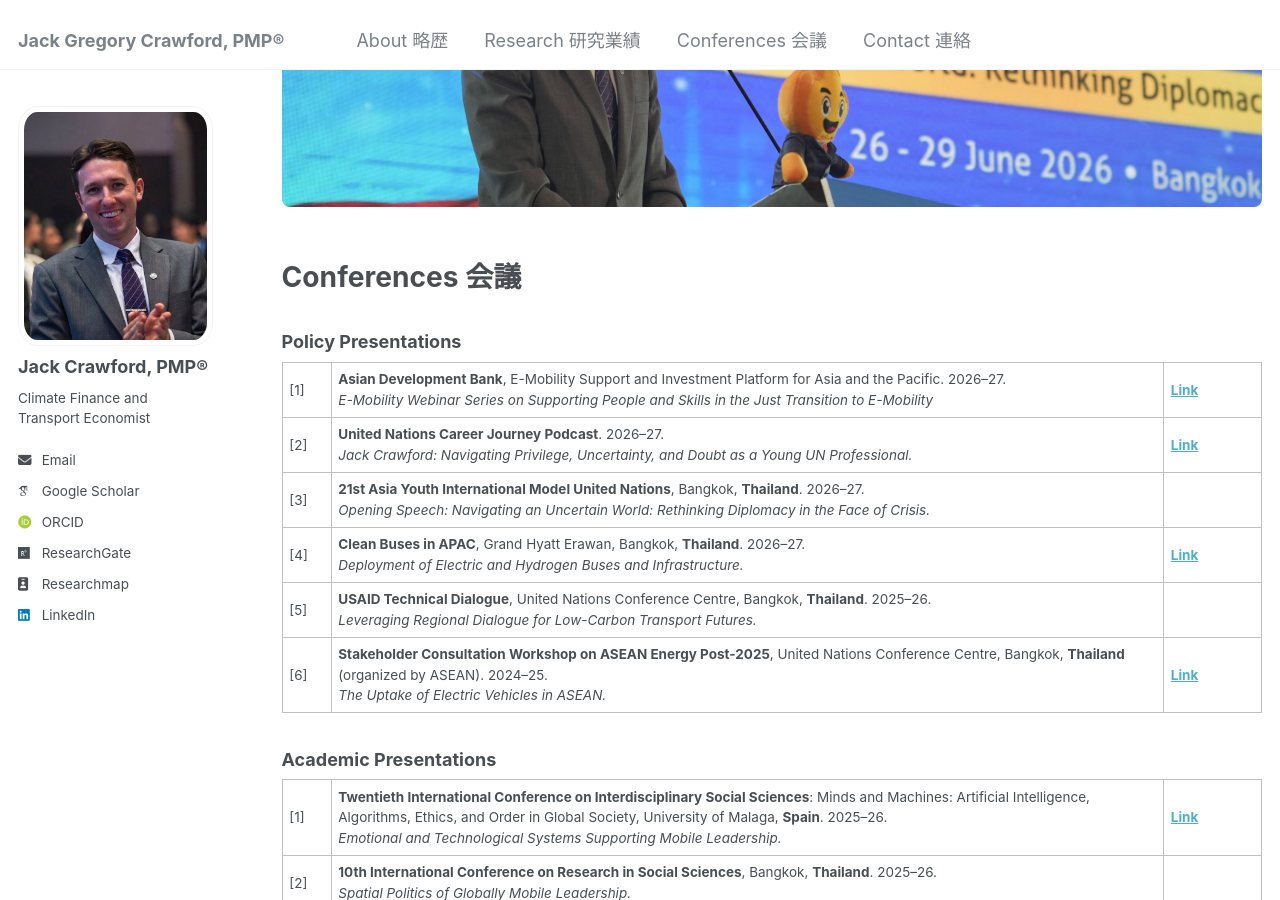
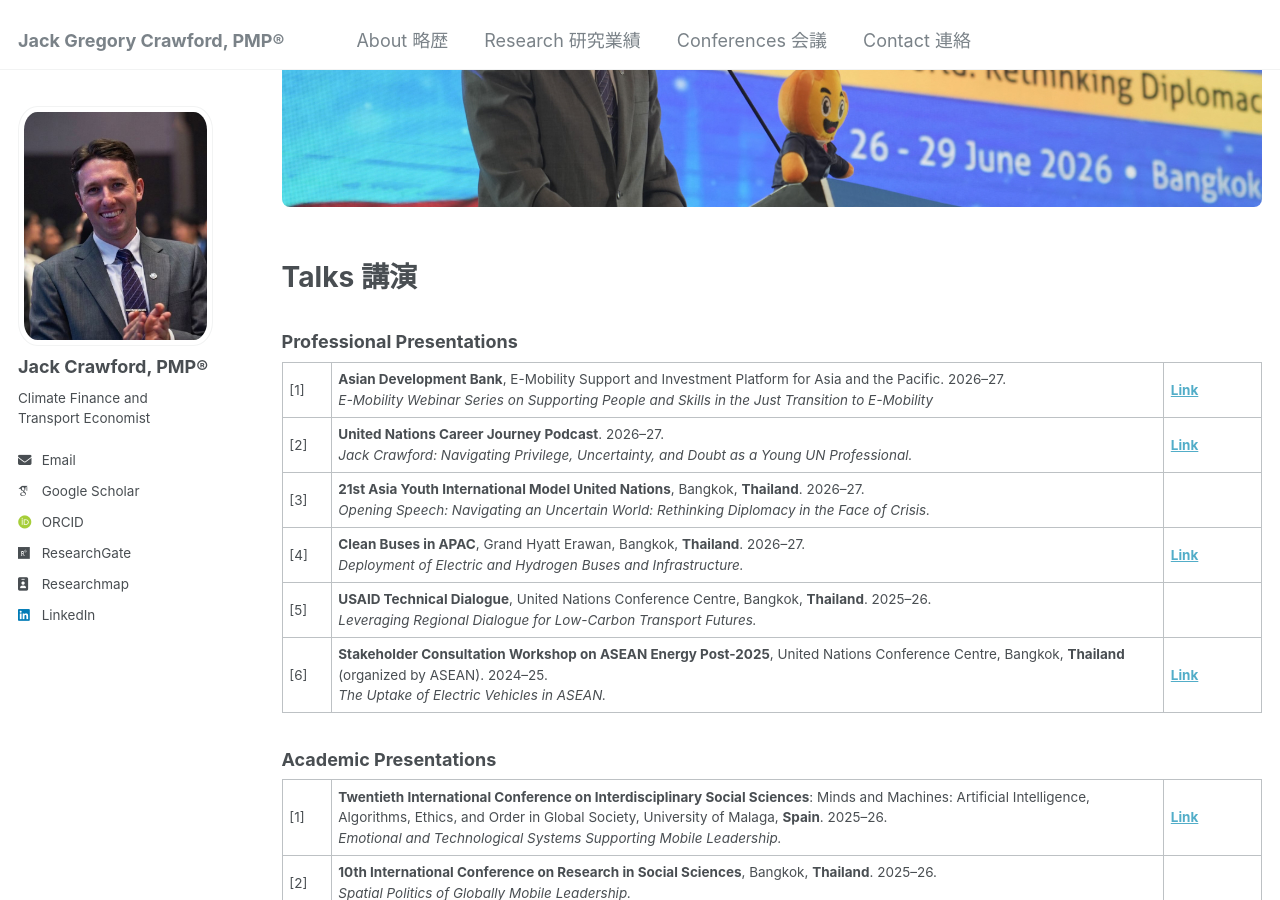
Before and after one commit to jackgcrawford/jackcrawford, a Jekyll site: the page built from _pages/talks.html, in a window 1280 px wide and 900 px high, scrolled down 330 px. Built offline with Jekyll 4.4.1, drawn with Linux system fonts in a browser that asks for light colours; some web fonts are replaced.

Commit message:
Update talks.html

```diff
--- a/_pages/talks.html
+++ b/_pages/talks.html
@@ -4,13 +4,13 @@
 page_title: "Jack Crawford | Academic & Policy Conferences"
 description: "Academic and policy presentations by Jack Crawford on mobility and sustainable development."
 image: /images/digital-id-photo.jpg
-permalink: /conferences/
+permalink: /talks/
 author_profile: true
 ---
 <figure style="margin: 0 0 2rem 0;"> <img src="/images/BUN00.jpg" alt="Jack Crawford speaking at a conference" style="display: block; width: 100%; height: auto; border-radius: 8px;" > </figure>
-<h1>Conferences 会議</h1>
+<h1>Talks 講演</h1>
 
-<h3>Policy Presentations</h3>
+<h3>Professional Presentations</h3>
 <table class="tg">
   <tbody>
     <tr>
```
